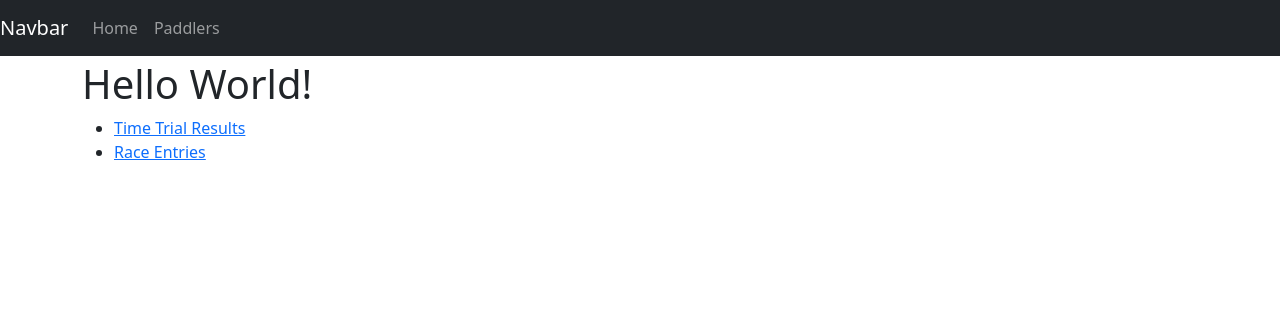
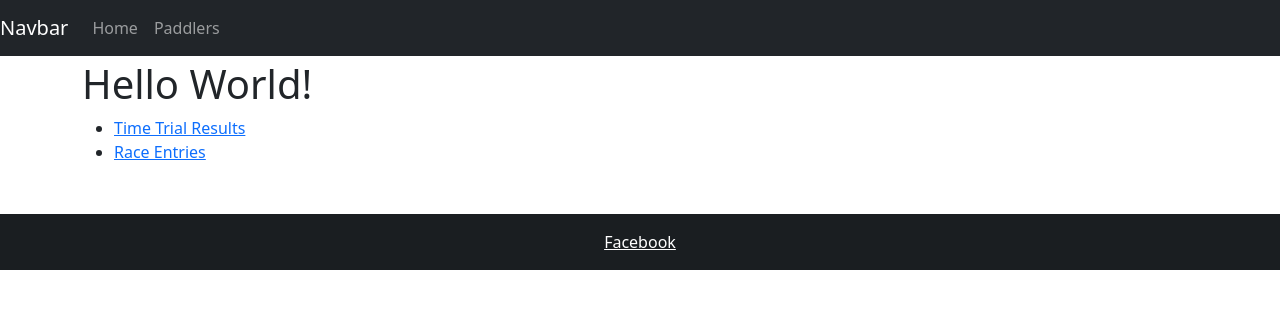
Before and after one commit to datawookie/paddle, a Flask app: page / in a window 1280 px wide. Shown: the top 316 px of the page. Run offline with Flask 2, Linux system fonts and the light colour scheme; some libraries are stand-ins or nearby versions.

Commit message:
feat: Add footer

```diff
--- a/kanoe/static/styles.css
+++ b/kanoe/static/styles.css
@@ -13,3 +13,7 @@ body {
     color: #970020;
     background-color: #ffd5de;
 }
+
+footer {
+    margin-top: 50px
+}
--- a/kanoe/templates/base.j2
+++ b/kanoe/templates/base.j2
@@ -20,8 +20,10 @@
         {% for message in get_flashed_messages() %}
             <div class="alert">{{ message }}</div>
         {% endfor %}
-        {% block content %}{% endblock %}
+        {% block content %}
+        {% endblock %}
         </div>
+        {% include 'common/footer.j2' %}
 
         {{ bootstrap.load_js() }}
         {% block scripts %}
--- /dev/null
+++ b/kanoe/templates/common/footer.j2
@@ -0,0 +1,5 @@
+<footer class="bg-dark text-center text-white">
+  <div class="text-center p-3" style="background-color: rgba(0, 0, 0, 0.2);">
+    <a class="text-white" href="https://www.facebook.com/newburycanoeclub/">Facebook</a>
+  </div>
+</footer>
```
